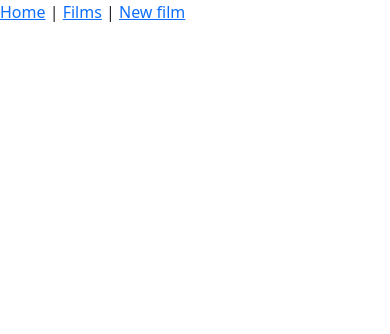
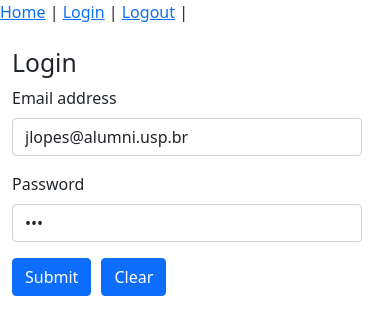
Before and after one commit to arielcampelo/filmcatalog_frontend, a Vue app: page /login in a window 390 px wide. Shown: the top 334 px of the page. Built offline with nearby package versions, Linux system fonts and the light colour scheme.

Commit message:
Added login form

```diff
--- a/package.json
+++ b/package.json
@@ -13,12 +13,15 @@
     "bootstrap": "^5.1.3",
     "bootstrap-vue": "^2.21.2",
     "core-js": "^3.6.5",
+    "js-cookie": "^3.0.1",
     "vue": "^3.0.0",
     "vue-axios": "^3.3.7",
+    "vue-cookies": "^1.7.4",
     "vue-router": "^4.0.0-0",
     "vuetify": "^2.5.10"
   },
   "devDependencies": {
+    "@types/js-cookie": "^3.0.0",
     "@vue/cli-plugin-babel": "~4.5.0",
     "@vue/cli-plugin-eslint": "~4.5.0",
     "@vue/cli-plugin-router": "~4.5.0",
--- a/src/components/Navbar.vue
+++ b/src/components/Navbar.vue
@@ -1,8 +1,9 @@
 <template>
 <div id="nav">
     <router-link to="/">Home</router-link> |
-    <router-link to="/films">Films</router-link> |
-    <router-link to="/new">New film</router-link>
+    <router-link to="/login">Login</router-link> |
+    <router-link to="/logout">Logout</router-link> |
+
   </div>
 </template>
 
--- a/src/router/index.js
+++ b/src/router/index.js
@@ -4,6 +4,9 @@ import Films from '../views/Films.vue'
 import New from '../views/New.vue'
 import Addcast from '../views/Addcast.vue'
 import Edit from '../views/Edit.vue'
+import Login from '../views/Login.vue'
+import Logout from '../views/Logout.vue'
+import Guard from '../services/middleware'
 
 const routes = [
   {
@@ -12,9 +15,20 @@ const routes = [
     component: Home
   },
   {
+    path: '/login',
+    name: 'Login',
+    component: Login
+  },
+  {
+    path: '/logout',
+    name: 'Logout',
+    component: Logout
+  },
+  {
     path: '/films',
     name: 'Films',
-    component: Films
+    component: Films,
+    beforeEnter: Guard.auth
   },
   {
     path: '/new',
--- a/src/services/films.js
+++ b/src/services/films.js
@@ -1,6 +1,12 @@
 import { http } from './config'
 
 export default {
+  login: (form) => {
+    return http.post('login/', form)
+  },
+  logout: () => {
+    return http.post('logout/')
+  },
   listfilms: () => {
     return http.get('filmswithcast/')
   },
--- /dev/null
+++ b/src/services/middleware.js
@@ -0,0 +1,14 @@
+import Cookie from 'js-cookie'
+
+export default {
+  auth (to, from, next) {
+    const token = Cookie.get('jwt')
+    // Falta verificar a validade do token
+    // Não é recomendado deixar desse jeito
+    if (!token) {
+      next('/login')
+    }
+    console.log(token)
+    next()
+  }
+}
--- /dev/null
+++ b/src/views/Login.vue
@@ -0,0 +1,101 @@
+<template>
+  <div class='container-fluid'>
+    <div class="row">
+      <div class="col-sm-10 offset-sm-1">
+        <!-- Title -->
+        <br><h2>Login</h2>
+        <!-- Form -->
+        <form action='#' method='pos' @submit.prevent="send_form()">
+          <div class="mb-3">
+            <label for="exampleInputEmail1" class="form-label" >Email address</label>
+            <input type="email" class="form-control" id="email" aria-describedby="emailHelp" style="max-width:350px;" v-model="form.email">
+          </div>
+          <div class="mb-3">
+            <label for="exampleInputPassword1" class="form-label">Password</label>
+            <input type="password" class="form-control" id="password" style="max-width:350px;" v-model="form.password">
+          </div>
+          <button type="submit" class="btn btn-primary">Submit</button>
+          <button type="button" class="btn btn-primary" id="clear" @click="clear_form()">Clear</button>
+        </form>
+        <!-- End Form -->
+        <div class="alert alert-warning" role="alert" id="warning" v-show="showalert">{{warning}}</div>
+        <div class="spinner-border text-primary" role="status" id="spin" v-show="showspinner" ></div>
+
+      </div>
+    </div>
+  </div>
+</template>
+
+<script>
+import Film from '../services/films'
+import Cookie from 'js-cookie'
+
+export default {
+  data () {
+    return {
+      films: {},
+      form: {
+        email: 'jlopes@alumni.usp.br',
+        password: '123'
+      },
+      selected: true,
+      warning: '',
+      showalert: false,
+      showspinner: false
+    }
+  },
+  created () {
+    // Cookie.remove('jwt')
+  },
+  methods: {
+    send_form () {
+      if (this.check_form() === true) {
+        this.showspinner = true
+        Film.login(this.form).then(res => {
+          Cookie.set('jwt', res.data.token)
+          this.$router.push('/films')
+          this.showalert = true
+          this.warning = res.data.message + '- Token: ' + res.data.token
+          // console.log(res)
+        }).catch((error) => {
+          this.showalert = true
+          this.warning = error
+        }).finally(() => {
+          this.showspinner = false
+        })
+      }
+    },
+    clear_form () {
+      this.form.email = ''
+      this.form.password = ''
+    },
+    check_form () {
+      if (this.form.email === '') {
+        this.show_warning('E-mail is empty. You must fill in all of the fields.')
+        return false
+      }
+      if (this.form.password === '') {
+        this.show_warning('Password is empty. You must fill in all of the fields.')
+        return false
+      }
+      return true
+    },
+    show_warning (message) {
+      this.warning = message
+      this.showalert = true
+    },
+    back2films () {
+      this.$router.push('/films')
+    }
+  }
+}
+</script>
+<style scoped>
+.btn#clear{
+    margin-left:10px;
+  }
+  .alert#warning{
+    margin-top:20px;
+    max-width: 500px;
+  }
+</style>
--- /dev/null
+++ b/src/views/Logout.vue
@@ -0,0 +1,46 @@
+<template>
+<div class='container-fluid'>
+    <div class="row">
+      <div class="col-sm-10 offset-sm-1">
+        <h1>Logout</h1>
+          <p>{{this.message}}</p>
+          <br>
+          <div class="alert alert-warning" role="alert" id="warning" v-show="showalert">{{warning}}</div>
+      </div>
+    </div>
+  </div>
+</template>
+
+<script>
+import Film from '../services/films'
+import Cookie from 'js-cookie'
+
+export default {
+  data () {
+    return {
+      message: '',
+      showalert: false,
+      warning: ''
+    }
+  },
+  created () {
+    Cookie.remove('jwt')
+    this.send_logout()
+  },
+  methods: {
+    send_logout () {
+      Film.logout().then(res => {
+        this.message = res.data.message
+        // Cookie.remove('_myapp_token')
+        this.$router.push('/')
+        // console.log(res)
+      }).catch((error) => {
+        this.showalert = true
+        this.warning = error
+      }).finally(() => {
+        //
+      })
+    }
+  }
+}
+</script>
```
Also changed, not shown: 2 other files (tests, documents, lock files or other folders).
